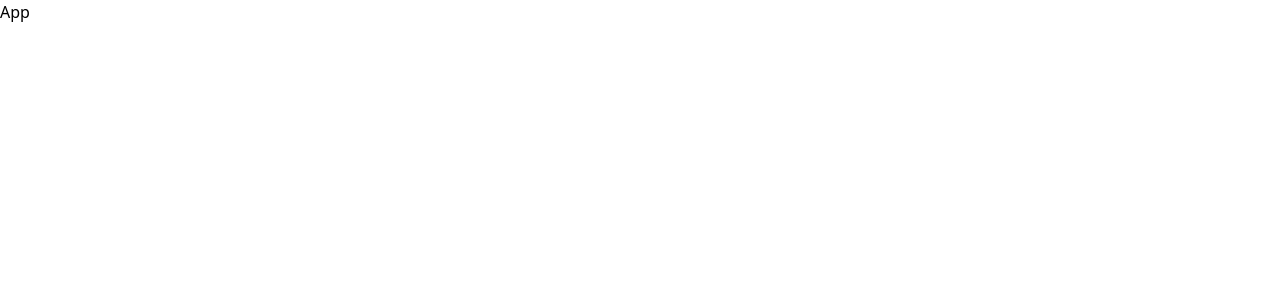
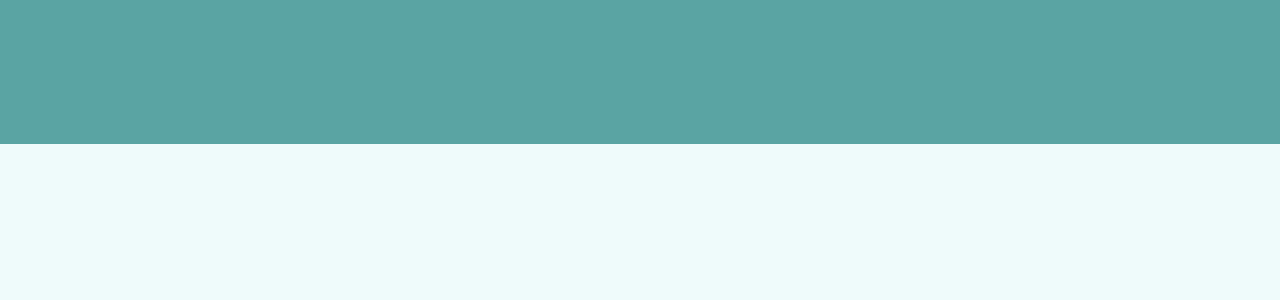
Before and after one commit to ronaldlamdev/job-filter, a React (Vite) app: page / in a window 1280 px wide. Shown: the top 300 px of the page. Built offline with nearby package versions, Linux system fonts and the light colour scheme.

Commit message:
created different components and setup variables styling

```diff
--- a/src/App.tsx
+++ b/src/App.tsx
@@ -1,6 +1,10 @@
+import Header from "./assets/components/Header"
+
 const App = () => {
   return (
-    <div>App</div>
+    <>
+      <Header />
+    </>
   )
 }
 
--- a/src/assets/components/Header.tsx
+++ b/src/assets/components/Header.tsx
@@ -1,6 +1,6 @@
 const Header = () => {
   return (
-    <div>Header</div>
+    <div className="w-full h-36 bg-[#5ba4a4] header-bg relative"/>
   )
 }
 
--- a/src/assets/design/style-guide.md
+++ /dev/null
@@ -1,32 +0,0 @@
-# Front-end Style Guide
-
-## Layout
-
-The designs were created to the following widths:
-
-- Mobile: 375px
-- Desktop: 1440px
-
-## Colors
-
-### Primary
-
-- Desaturated Dark Cyan: hsl(180, 29%, 50%)
-
-### Neutral
-
-- Light Grayish Cyan (Background): hsl(180, 52%, 96%)
-- Light Grayish Cyan (Filter Tablets): hsl(180, 31%, 95%)
-- Dark Grayish Cyan: hsl(180, 8%, 52%)
-- Very Dark Grayish Cyan: hsl(180, 14%, 20%)
-
-## Typography
-
-### Body Copy
-
-- Font size: 15px
-
-### Headings
-
-- Family: [League Spartan](https://fonts.google.com/specimen/League+Spartan)
-- Weights: 500, 700
--- a/src/index.css
+++ b/src/index.css
@@ -1,3 +1,28 @@
+/* Google Font: League Spartan 500,700 */
+@import url('https://fonts.googleapis.com/css2?family=League+Spartan:wght@500;700&display=swap');
+
 @tailwind base;
 @tailwind components;
 @tailwind utilities;
+
+:root {
+  --desaturatedDarkCyan: #5ba4a4;
+  --lightGrayishCyanBG: #effafa; /* Background */
+  --lightGrayishCyanFilter: #eef6f6; /* Filter */
+  --darkGrayishCyan: #7b8e8e;
+  --veryDarkGrayishCyan: #2c3a3a;
+}
+
+body {
+  @apply text-[15px] bg-[#effafa]
+}
+
+.header-bg::before {
+  content: '';
+  background-image: url('./assets/images/bg-header-mobile.svg');
+  background-repeat: no-repeat;
+  background-size: cover;
+  width: 100%;
+  height: 100%;
+  z-index: 10;
+}
```
